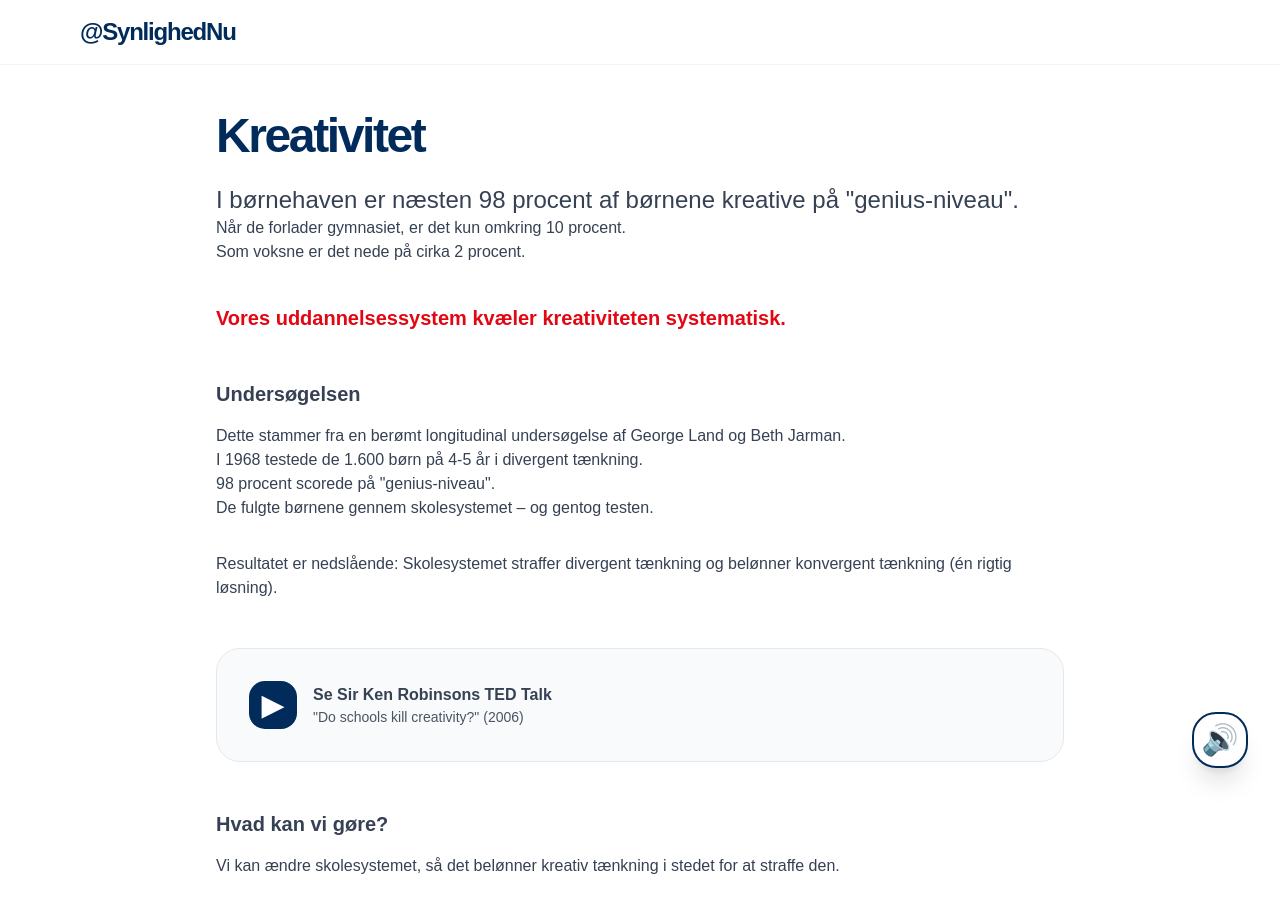
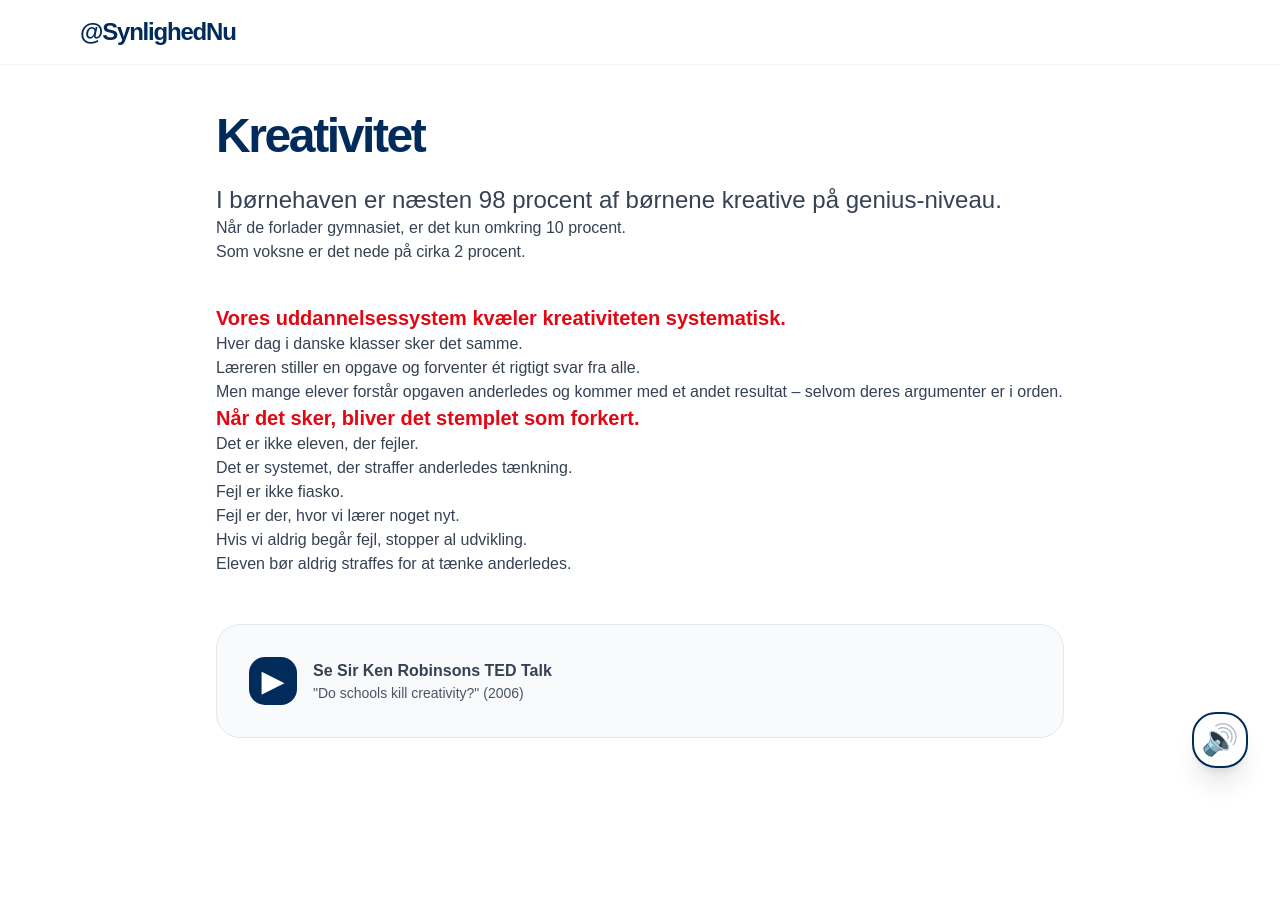
Before and after one commit to synlighed-nu/synlighed-nu-clean, a Next.js app: page /kreativitet in a window 1280 px wide. Shown: the top 912 px of the page. After the commit the page ends 818 px from the top, so only its background shows below. Built offline with nearby package versions, Linux system fonts and the light colour scheme.

Commit message:
Update page.tsx

```diff
--- a/app/kreativitet/page.tsx
+++ b/app/kreativitet/page.tsx
@@ -12,7 +12,7 @@ export default function KreativitetPage() {
 
         <div className="prose prose-lg max-w-none text-gray-700">
           <p className="text-2xl font-medium">
-            I børnehaven er næsten 98 procent af børnene kreative på "genius-niveau".
+            I børnehaven er næsten 98 procent af børnene kreative på genius-niveau.
           </p>
 
           <p>
@@ -24,18 +24,31 @@ export default function KreativitetPage() {
             Vores uddannelsessystem kvæler kreativiteten systematisk.
           </p>
 
-          <h3 className="text-xl font-semibold mt-12 mb-4">Undersøgelsen</h3>
           <p>
-            Dette stammer fra en berømt longitudinal undersøgelse af George Land og Beth Jarman.<br />
-            I 1968 testede de 1.600 børn på 4-5 år i divergent tænkning.<br />
-            98 procent scorede på "genius-niveau".
+            Hver dag i danske klasser sker det samme.
           </p>
           <p>
-            De fulgte børnene gennem skolesystemet – og gentog testen.
+            Læreren stiller en opgave og forventer ét rigtigt svar fra alle.
           </p>
-
-          <p className="mt-8">
-            Resultatet er nedslående: Skolesystemet straffer divergent tænkning og belønner konvergent tænkning (én rigtig løsning).
+          <p>
+            Men mange elever forstår opgaven anderledes og kommer med et andet resultat – selvom deres argumenter er i orden.
+          </p>
+          <p className="text-xl font-semibold text-[#E30613]">
+            Når det sker, bliver det stemplet som forkert.
+          </p>
+          <p>
+            Det er ikke eleven, der fejler.<br />
+            Det er systemet, der straffer anderledes tænkning.
+          </p>
+          <p>
+            Fejl er ikke fiasko.<br />
+            Fejl er der, hvor vi lærer noget nyt.
+          </p>
+          <p>
+            Hvis vi aldrig begår fejl, stopper al udvikling.
+          </p>
+          <p>
+            Eleven bør aldrig straffes for at tænke anderledes.
           </p>
 
           <div className="bg-gray-50 border border-gray-200 rounded-3xl p-8 mt-12">
@@ -51,11 +64,6 @@ export default function KreativitetPage() {
               </div>
             </a>
           </div>
-
-          <h3 className="text-xl font-semibold mt-12 mb-4">Hvad kan vi gøre?</h3>
-          <p>
-            Vi kan ændre skolesystemet, så det belønner kreativ tænkning i stedet for at straffe den.
-          </p>
         </div>
       </div>
 
```
